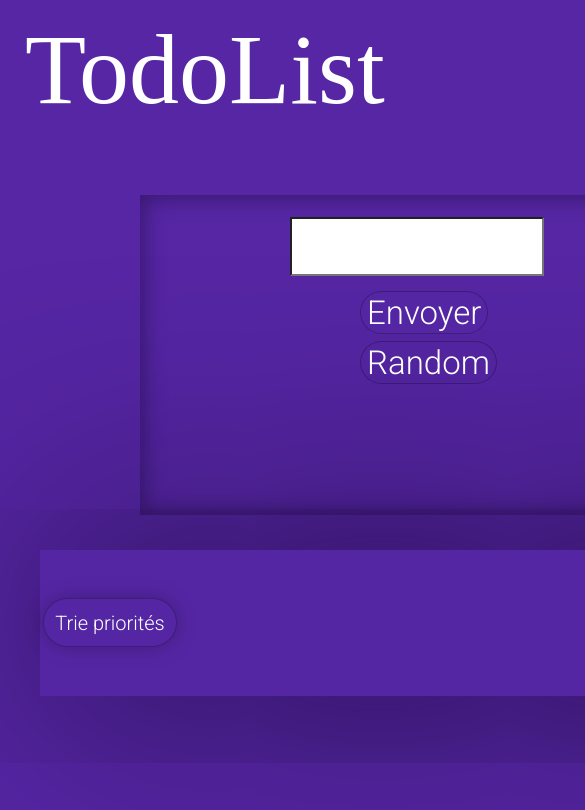
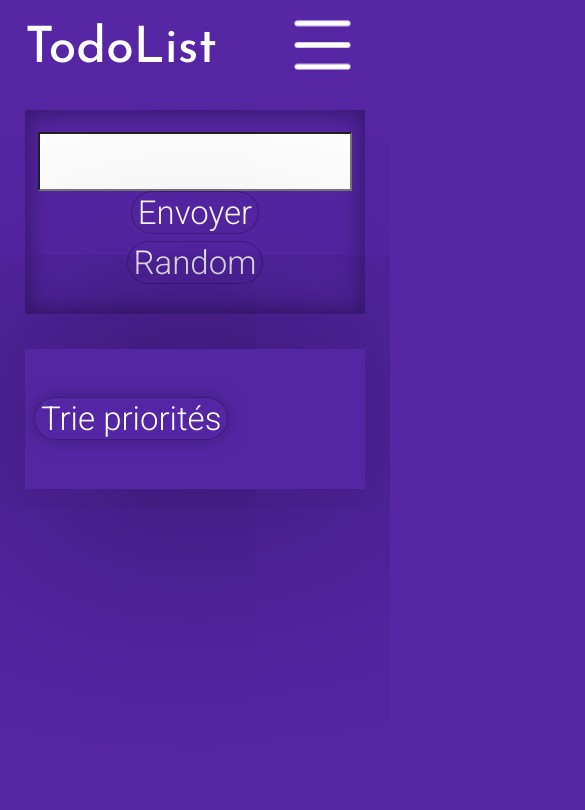
Before and after one commit to Edaly09/todolist, a plain HTML site: page index.html in a window 390 px wide. Shown: the top 810 px of the page, 585 px wide, since content can reach past the window. Drawn offline with Linux system fonts and the light colour scheme.

Commit message:
responsive

```diff
--- a/index.css
+++ b/index.css
@@ -16,6 +16,11 @@ body{
 
 .flex{
         display: flex;
+}
+
+.alignColumn{
+        flex-direction: column;
+        align-items: center;
 }
 
 /* header */
@@ -55,40 +60,33 @@ cursor: pointer;
 
 main{
         margin-top: 100px;
-        gap: 280px;
+        justify-content: space-between;
 }
 
 /* form */
 
 .addForm{
      margin-top: 40px;
-     background: #5626A4;
-     box-shadow: inset 0px 0px 20px 5px #3B1973;
-     width: 415px;
-     height: 267px;
+     width: 50%;
 }
 
 .addForm article{
-        width: 318.45px;
-        height: 215.12px;
-        margin-left: 48px;
-        margin-right: 48.44px;
+        width: 50%;
+        background: #5626A4;
+        box-shadow: inset 0px 0px 20px 5px #3B1973;
         padding-top:21.95px;
         padding-bottom:29.93px;
 }
 
+.formulaire{
+        width: 90%;
+}
+
 .input{
         background: #FFFFFF;
-        width: 318.45px;
+        width: 100%;
         height: 52.88px;
         color: black;
-}
-
-.deuxbuttons{
-
-        display: block;
-        margin-left: 70px;
-        margin-top: 15px;
 }
 
 .random{
@@ -123,7 +121,7 @@ main{
 
 .priority{
         margin-top: 35px;
-        width: 857px;
+        width: 50%;
         height: 100%;
         background: #5526A4;
         box-shadow: 0px 0px 250px #190835;
@@ -156,181 +154,32 @@ main{
 
 /* version Tablette */
 
-@media (max-width:992px) {
-        main.flex{
-                display: block;
-                margin-left: 15px;
-                margin-right: 15px;
+ @media (max-width:992px) {
+        main{
+                flex-direction: column;
+                margin-top: 0;
         }
+
+        .addForm{
+                width: 100%;
+        }
+        .addForm article{
+                width: 100%;
+        }
+
+        .priority{
+                width: 100%;
+        }
+
         nav,li{
                 display: none;
         }
         .espace{
                 display: none;
         }
-        header.flex{
-                display: flex;
-                width: auto;
-                Width:295px;
-                Height:75px;
-                margin-right: 25px;
-
-        }
         .burgermenu{
                 display: block;
-                margin-left: 600px;
-                margin-right: 55px;
-                width: 100px;
-                height: 100px;
-
-
-        }
-        h1{
-                width: 100px;
-                height: 90px;
-                font-family: 'Reem Kufi Fun';
-                font-style: normal;
-                font-weight: 400;
-                font-size: 100px;
-                color: #FFFFFF;
-        }
-        .priority button{
-                width: 133.96px;
-                height: 49px;
-                font-family: 'Roboto';
-                font-style: normal;
-                font-weight: 300;
-                font-size: 20px;
-        }
-
-        .addForm{
-                width: 600px;
-                 height: 320px;
-                margin-left: 100px;
-                height: 320px;
-
-        }
-        .addForm article{
-                width: 245.55px;
-                height: 215.32px;
-                margin-left: 150px;
-                height: 320px;
-
-        }
-        .input{
-                width: 245.55px;
-                height: 52.88px;
-                left: 37px;
-
-        }
-        .deuxbuttons{
-                width: 250.89px;
-                height: 80.32px;
-                margin-left: 70px;
-                margin-top: 15px;
-        }
-        .trie{
-                width: 133.96px;
-                height: 49px;
-                margin-right: 142px;
-                margin-left: 3.04px;
-        }
-        .input{
-                width: 245.55px;
-                height: 52.88px;
         }
 
 
-}
-
-/* Version mobile */
-
-@media (max-width:768PX) {
-       main.flex{
-                display: block;
-                margin-left: 15px;
-                margin-right: 15px;
-        }
-        nav,li{
-                display: none;
-        }
-        .espace{
-                display: none;
-        }
-        header.flex{
-                display: flex;
-                width: auto;
-                Width:295px;
-                Height:75px;
-                margin-right: 25px;
-
-        }
-        .burgermenu{
-                display: block;
-                margin-left: 600px;
-                margin-right: 55px;
-                width: 100px;
-                height: 100px;
-
-
-        }
-        h1{
-                width: 100px;
-                height: 90px;
-                font-family: 'Reem Kufi Fun';
-                font-style: normal;
-                font-weight: 400;
-                font-size: 100px;
-                color: #FFFFFF;
-        }
-        .priority button{
-                width: 133.96px;
-                height: 49px;
-                font-family: 'Roboto';
-                font-style: normal;
-                font-weight: 300;
-                font-size: 20px;
-        }
-
-        .addForm{
-                width: 600px;
-                 height: 320px;
-                 /* height: 215.32px; */
-                margin-left: 100px;
-                height: 320px;
-
-        }
-        .addForm article{
-                width: 245.55px;
-                height: 215.32px;
-                /* margin-left: 100px; */
-                margin-left: 150px;
-                height: 320px;
-
-        }
-        .input{
-                width: 245.55px;
-                height: 52.88px;
-                left: 37px;
-
-        }
-        .deuxbuttons{
-                width: 250.89px;
-                height: 80.32px;
-                margin-left: 70px;
-                margin-top: 15px;
-        }
-        .trie{
-                width: 133.96px;
-                height: 49px;
-                margin-right: 142px;
-                margin-left: 3.04px;
-        }
-        .input{
-                width: 245.55px;
-                height: 52.88px;
-        }
-
-
-
-}
+ }
--- a/index.html
+++ b/index.html
@@ -26,10 +26,10 @@
     </header>
     <main class="flex">
             <section class="addForm">
-                <article>
-                    <form id="submitTodo">
+                <article class="flex alignColumn">
+                    <form id="submitTodo" class="flex formulaire alignColumn">
                             <input type="text" class="input" id="taskwrite">
-                            <div class="deuxbuttons">
+                            <div class="deuxbuttons flex alignColumn">
                             <button type="submit" class="submit">Envoyer</button>
                             <button class="random">Random</button>
                             </div>
```
